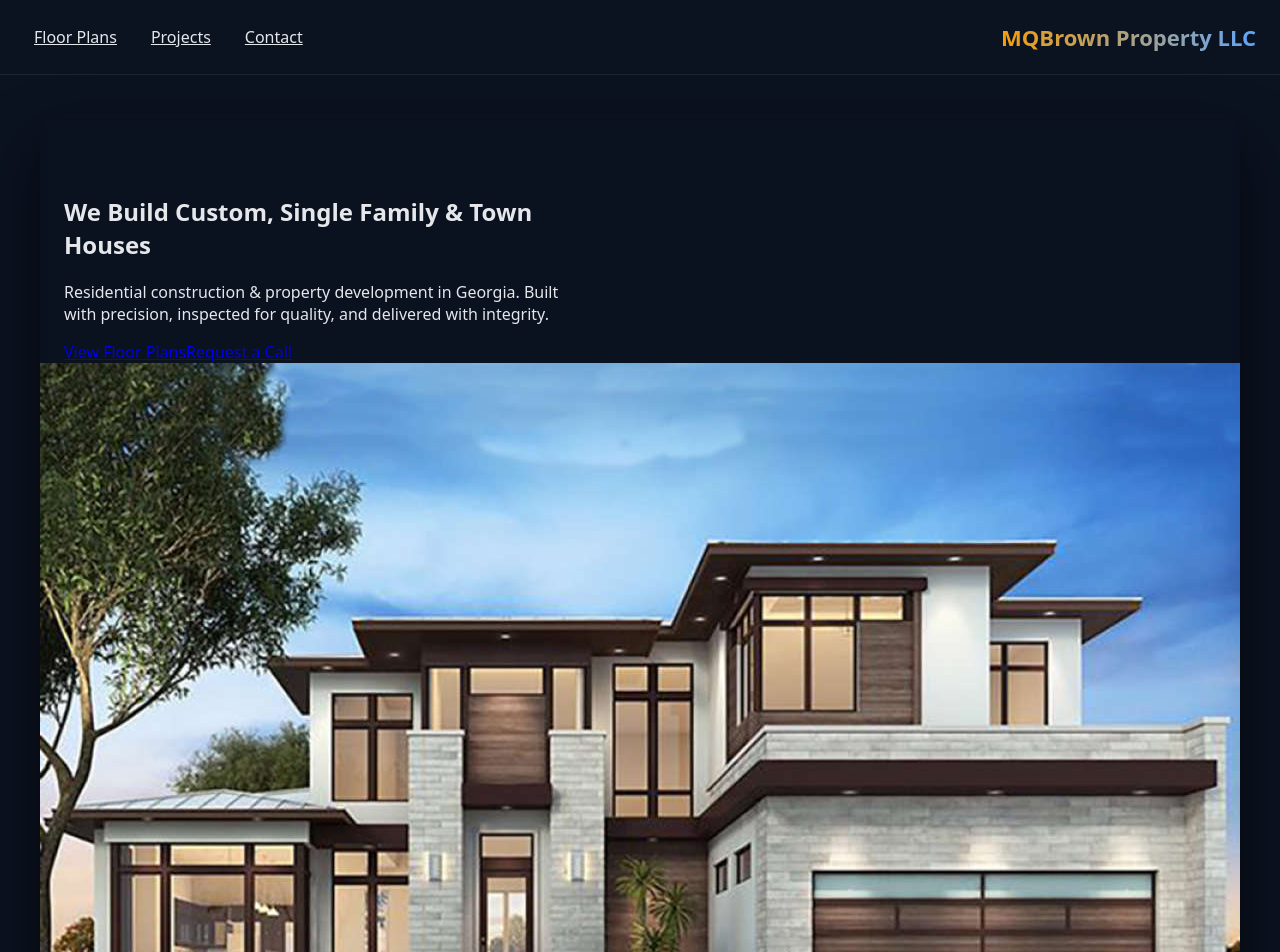
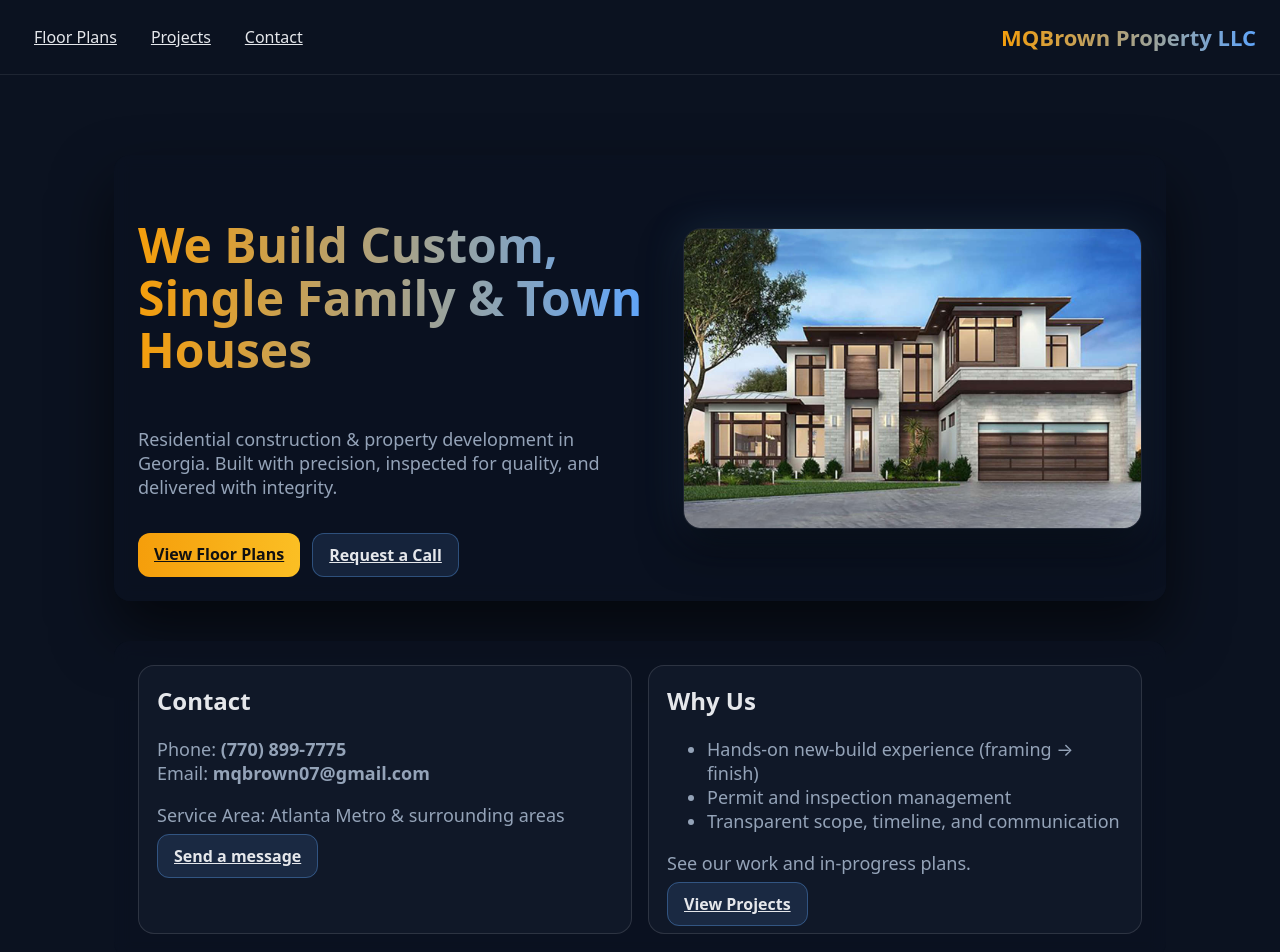
Before and after one commit to MQBrown/MelWebsiteRepo, a React (Vite) app: page / in a window 1280 px wide. Shown: the top 952 px of the page. Built offline with nearby package versions, Linux system fonts and the light colour scheme.

Commit message:
Refactor hero section styles in styles.css

```diff
--- a/src/styles.css
+++ b/src/styles.css
@@ -59,11 +59,10 @@ body{
   text-decoration:none;
 }
 
-/* ===== HERO (SPLIT, NOT BACKGROUND IMAGE) ===== */
+/* ===== HERO ===== */
 .hero{
   margin:40px auto;
   max-width:1200px;
-
   border-radius:20px;
   padding:60px 24px;
 
@@ -72,14 +71,158 @@ body{
 
   box-shadow:
     0 30px 60px rgba(0,0,0,.6);
+
+  text-align:left;              /* ✅ important */
 }
+
+/* ===== SPLIT LAYOUT ===== */
+.hero-split{
+  display:grid;
+  grid-template-columns: 1fr;
+  gap:40px;
+  align-items:center;
+}
+
+@media(min-width:900px){
+  .hero-split{
+    grid-template-columns: 1.1fr 1fr;
+  }
+}
+
+/* LEFT SIDE */
 .hero-left{
+  display:flex;
+  flex-direction:column;
+  gap:16px;
   max-width:520px;
 }
+
+/* IMAGE SIDE */
 .hero-right{
   display:flex;
   justify-content:center;
-  min-height:300px;   /* ✅ prevents collapse */
+  align-items:center;
 }
 
-/* SPLIT LAYOUT */
+.hero-image{
+  width:100%;
+  max-width:520px;
+  border-radius:18px;
+  object-fit:cover;
+
+  border:1px solid rgba(255,255,255,.08);
+
+  box-shadow:
+    0 20px 40px rgba(0,0,0,.5),
+    0 0 40px rgba(96,165,250,.15);
+}
+
+/* ===== TEXT ===== */
+.h1{
+  font-size:48px;
+  font-weight:800;
+  line-height:1.1;
+  margin-bottom:16px;
+
+  background: linear-gradient(90deg, #f59e0b, #60a5fa);
+  -webkit-background-clip: text;
+  -webkit-text-fill-color: transparent;
+}
+
+.sub{
+  font-size:18px;
+  color:var(--muted);
+  max-width:600px;
+}
+
+/* ===== BUTTONS ===== */
+.hero-actions{
+  display:flex;
+  gap:12px;
+  flex-wrap:wrap;
+}
+
+.btn{
+  padding:10px 16px;
+  border-radius:12px;
+  font-weight:700;
+  border:none;
+  cursor:pointer;
+
+  background: linear-gradient(90deg, #f59e0b, #fbbf24);
+  color:#111;
+}
+
+.btn:hover{
+  opacity:0.9;
+}
+
+.btn.secondary{
+  background: rgba(96,165,250,.12);
+  color:var(--text);
+  border:1px solid rgba(96,165,250,.35);
+}
+
+.btn.secondary:hover{
+  background: rgba(96,165,250,.2);
+}
+
+/* ===== GENERAL ===== */
+.container{
+  max-width:1100px;
+  margin:0 auto;
+  padding:40px 24px;
+}
+
+.section{
+  margin-top:40px;
+  padding:24px;
+  border-radius:16px;
+
+  background: rgba(11,18,32,0.75);
+  backdrop-filter: blur(8px);
+}
+
+/* ===== CARDS ===== */
+.grid{
+  display:grid;
+  grid-template-columns: repeat(12,1fr);
+  gap:16px;
+}
+
+.card{
+  grid-column:span 12;
+  background: rgba(18,26,43,0.9);
+  border:1px solid rgba(255,255,255,.12);
+  border-radius:16px;
+  padding:18px;
+}
+
+@media(min-width:900px){
+  .card.half{
+    grid-column:span 6;
+  }
+}
+
+/* ===== FORM ===== */
+.input, textarea{
+  width:100%;
+  padding:10px 12px;
+  border-radius:12px;
+  border:1px solid rgba(148,163,184,.25);
+  background:#0b1220;
+  color:var(--text);
+}
+
+label{
+  font-size:13px;
+  color:var(--muted);
+}
+
+/* ===== FOOTER ===== */
+.footer{
+  padding:28px 0;
+  color:var(--muted);
+  border-top:1px solid rgba(148,163,184,.15);
+  margin-top:32px;
+}
```
